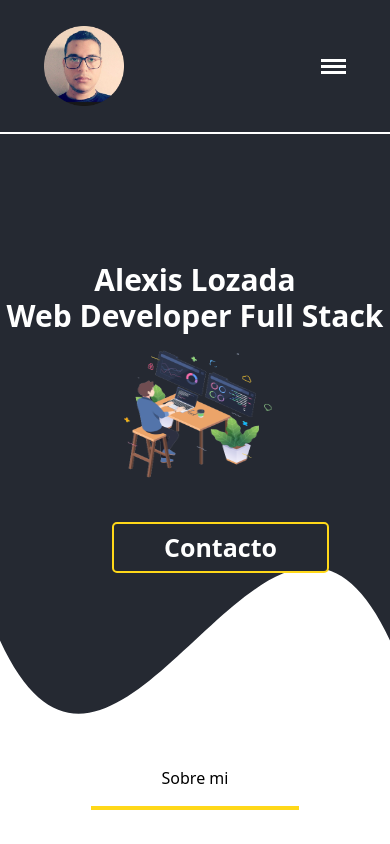
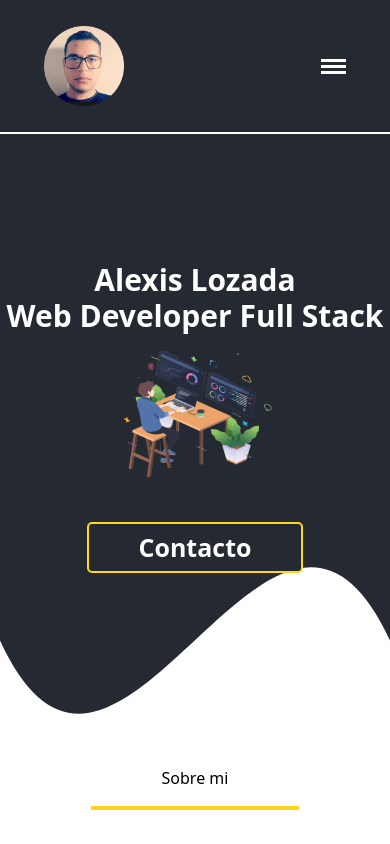
Before and after one commit to alexisyordano/portafolio, a React (Vite) app: page / in a window 390 px wide. Shown: the top 844 px of the page. Built offline with nearby package versions, Linux system fonts and the light colour scheme; no server answers; the database is empty.

Commit message:
se ajusta el modo responsive

```diff
--- a/src/components/contact/Contact.tsx
+++ b/src/components/contact/Contact.tsx
@@ -20,7 +20,7 @@ function Contact() {
               alt="github"
             />
           </div>
-          <div className="flex lg:justify-start ml-9 max-sm:flex justify-center">
+          <div className="flex lg:justify-start lg:ml-9 max-sm:flex justify-center">
             <a href="https://github.com/alexisyordano" target="_blank">
               <button className="button-yellow  max-sm:text-lg">
                 Ver mi perfil
@@ -30,14 +30,14 @@ function Contact() {
         </div>
 
         <div>
-          <div className="flex justify-center  min-md:justify-center">
+          <div className="flex justify-start max-sm:justify-center md:justify-center">
             <img
               className="w-80 h-20 ml-12 cursor-pointer max-sm:ml-5 max-sm:mt-4 max-sm:w-40 max-sm:h-10"
               src={linkedin}
               alt="linkedin"
             />
           </div>
-          <div className="flex justify-center mt-4 ml-12 max-sm:w-80">
+          <div className="flex lg:justify-start lg:ml-24 lg:mt-4 max-sm:flex justify-center">
             <a href="https://www.linkedin.com/in/alexis-lozada" target="_blank">
               <button className="button-yellow max-sm:text-lg">
                 Ver mi perfil
@@ -49,12 +49,12 @@ function Contact() {
         <div>
           <div className="flex justify-center min-md:justify-center">
             <img
-              className="lg:w-28 lg:h-28 lg:ml-48 md:ml-20 md:mt-7 md:w-20 md:h-20 max-sm:w-10 max-sm:h-10 max-sm:mt-3 max-sm:ml-10 mt-6 cursor-pointer"
+              className="lg:w-28 lg:h-28 lg:ml-48 md:ml-20 md:mt-7 md:w-20 md:h-20 max-sm:w-10 max-sm:h-10 max-sm:mt-3  mt-6 cursor-pointer"
               src={telegram}
               alt="telegram"
             />
           </div>
-          <div className="flex lg:justify-end ml-12 max-sm:w-80 max-sm:mt-2 mt-10 max-sm:flex justify-center">
+          <div className="flex lg:justify-start lg:ml-44 lg:mt-10 max-sm:flex justify-center">
             <a href="https://t.me/alozada" target="_blank">
               <button className="button-yellow max-sm:text-lg">
                 !Hablemos!
--- a/src/components/header/Section.tsx
+++ b/src/components/header/Section.tsx
@@ -24,10 +24,12 @@ function Section() {
         </div>
       </div>
       <div className="endsection">
-        <div className="max-sm:ml-28 max-sm:mt-2 md:ml-32 lg:ml-64">
-          <a href="mailto:alexvivex69@gmail.com">
-            <button className="button-yellow">Contacto</button>
-          </a>
+        <div className="flex justify-center">
+          <div className="max-sm:mt-2 md:ml-32 lg:ml-64">
+            <a href="mailto:alexvivex69@gmail.com">
+              <button className="button-yellow">Contacto</button>
+            </a>
+          </div>
         </div>
       </div>
     </div>
```
